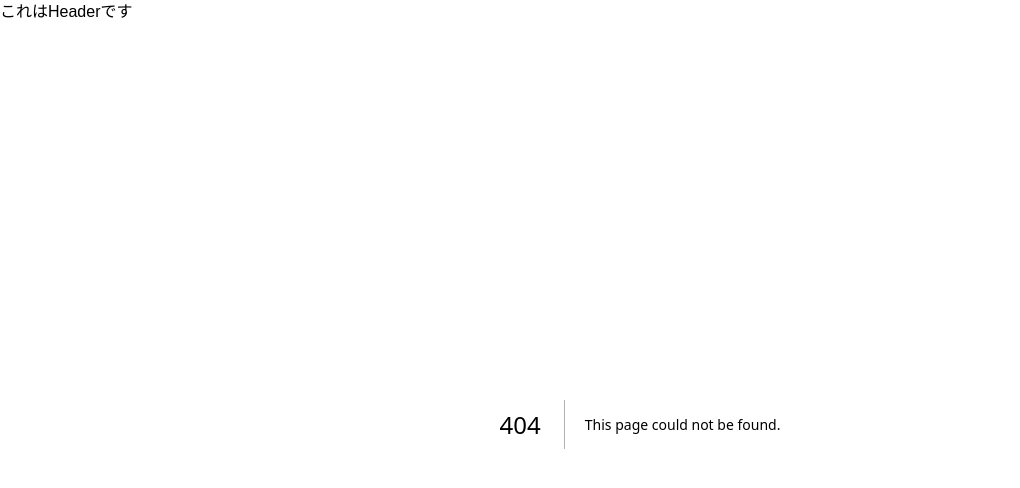
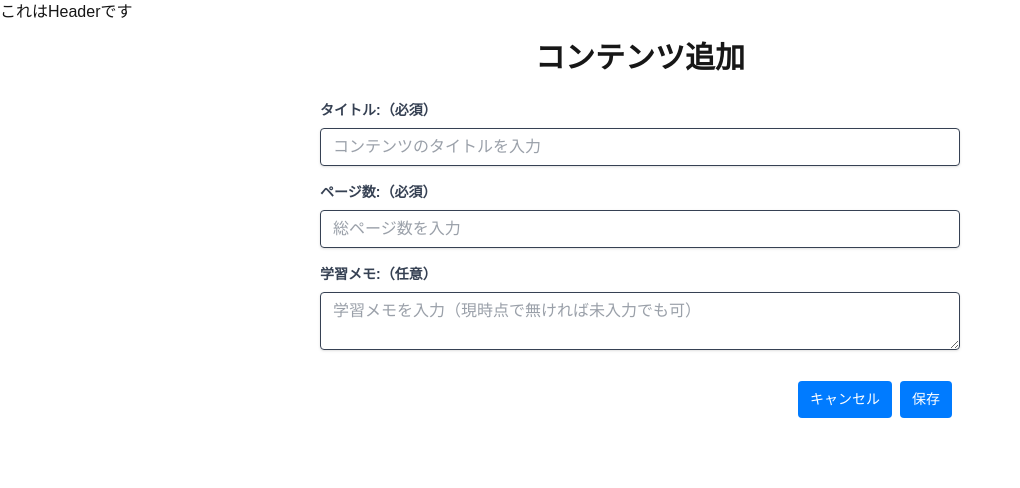
Before and after one commit to k-naoyuki/DOKUHA-roadmap, a Next.js app in the folder apps/dokuha-roadmap-frontend/: page /new in a window 1280 px wide. Before the commit this address had no page. Shown: the top 488 px of the page, without its empty margins (0-1020 px from the left). Built offline with nearby package versions, Linux system fonts and the light colour scheme.

Commit message:
add: 登録ページの枠だけ追加（POSTまだ） あとしれっと一覧ページのconsolelog削除

```diff
--- a/apps/dokuha-roadmap-frontend/src/app/list/page.tsx
+++ b/apps/dokuha-roadmap-frontend/src/app/list/page.tsx
@@ -1,6 +1,7 @@
 'use client'
 
 import Button from "@/components/ui/Button";
+import { useRouter } from "next/navigation";
 import { useEffect, useState } from "react";
 
 export type LearningContent = {
@@ -17,6 +18,7 @@ export type LearningContent = {
 export default function list(){
 
   const [contents, setContents] = useState<LearningContent[]>([]);
+  const  router = useRouter();
 
   const userId = '00000000-0000-0000-0000-000000000001';
   useEffect(()=>{
@@ -29,7 +31,6 @@ export default function list(){
         }
 
         const data = await response.json();
-        console.log(data);
         setContents(data.data);
       } catch (error) {
         // TODO: 適切なエラーハンドリングに置き換える
@@ -51,10 +52,21 @@ export default function list(){
     alert('未実装だよ');
   }
 
+  const handleAddContentClick = () => {
+    //とりあえず画面遷移だけ実装。
+    //TODO：追加した情報を一覧画面に反映させるのにリフレッシュとか必要かな？要確認。
+    router.push('/new');
+  }
+
+
   const makeList = () => {
     return (
       <div>
-        <h2>学習コンテンツリスト</h2>
+        <div className="flex flex-col md:flex-row items-center justify-between mb-4 space-y-4 md:space-y-0">
+          <div className="w-full md:w-auto">
+            <Button name='新規追加' onClick={handleAddContentClick} />
+          </div>
+        </div>
         {contents.length === 0 ? (
           <p>学習コンテンツが見つかりませんでした。</p>
         ) : (
--- /dev/null
+++ b/apps/dokuha-roadmap-frontend/src/app/new/page.tsx
@@ -0,0 +1,99 @@
+'use client';
+
+import React, { useState } from 'react';
+import { useRouter } from 'next/navigation';
+import Button from '@/components/ui/Button';
+
+export default function EditPage() {
+  const [title, setTitle] = useState<string>('');
+  const [totalPage, setTotalPage] = useState<number | ''>('');
+  const [note, setNote] = useState<string>('');
+
+  const router = useRouter();
+
+  const handleSubmit = () => {
+
+    if (!title.trim()) {
+      alert('タイトルは必須入力です。');
+      return;
+    }
+
+    if (totalPage === '' || isNaN(Number(totalPage)) || Number(totalPage) < 1) {
+      alert('ページ数は必須入力です。1以上の数値を入力してください。');
+      return;
+    }
+
+    //ここでPOSTする想定なのでいったん設定問題ないか確認のログ出しておく
+    //TODO：POSTとばすー
+    console.log('タイトル:', title);
+    console.log('ページ数:', totalPage);
+    console.log('フリー入力 (Note):', note);
+  };
+
+  const handleCancel = () => {
+    router.back();
+  };
+
+  return (
+    <div className="container mx-auto p-4 max-w-2xl">
+      <h1 className="text-3xl font-bold mb-6 text-center">コンテンツ追加</h1>
+      <div className="mb-4">
+        <label htmlFor="title" className="block text-gray-700 text-sm font-bold mb-2">
+          タイトル:（必須）
+        </label>
+        <input
+          type="text"
+          id="title"
+          value={title}
+          onChange={(e) => setTitle(e.target.value)}
+          className="shadow appearance-none border rounded w-full py-2 px-3 text-gray-700 leading-tight focus:outline-none focus:shadow-outline"
+          placeholder="コンテンツのタイトルを入力"
+          required
+        />
+      </div>
+
+      <div className="mb-4">
+        <label htmlFor="totalPage" className="block text-gray-700 text-sm font-bold mb-2">
+          ページ数:（必須）
+        </label>
+        <input
+          type="number"
+          id="totalPage"
+          value={totalPage}
+          onChange={(e) => {
+            const value = e.target.value;
+            setTotalPage(value === '' ? '' : (isNaN(Number(value)) ? 0 : Number(value)));
+          }}
+          min="1"
+          className="shadow appearance-none border rounded w-full py-2 px-3 text-gray-700 leading-tight focus:outline-none focus:shadow-outline"
+          placeholder="総ページ数を入力"
+          required
+        />
+      </div>
+
+      <div className="mb-6">
+        <label htmlFor="note" className="block text-gray-700 text-sm font-bold mb-2">
+          学習メモ:（任意）
+        </label>
+        <textarea
+          id="note"
+          value={note}
+          onChange={(e) => setNote(e.target.value)}
+          className="shadow appearance-none border rounded w-full py-2 px-3 text-gray-700 leading-tight focus:outline-none focus:shadow-outline resize-y"
+          placeholder="学習メモを入力（現時点で無ければ未入力でも可）"
+        />
+      </div>
+
+      <div className="flex items-center justify-end space-x-4">
+        <Button
+          name='キャンセル'
+          onClick={handleCancel}
+        />
+        <Button
+          name='保存'
+          onClick={handleSubmit}
+        />
+      </div>
+    </div>
+  );
+}
```
